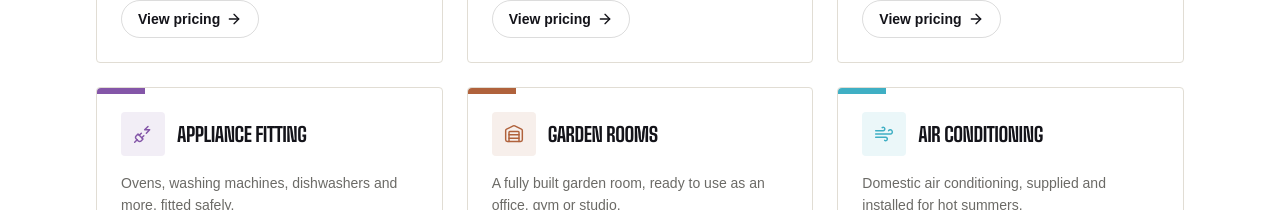
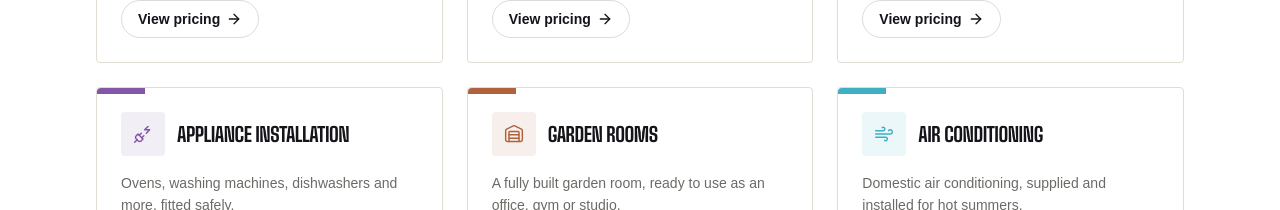
Before and after one commit to jasonkazakos-cpu/zebra-trades-website, a Next.js app: page / in a window 1280 px wide. Shown: the part 1460-1670 px from the top of the page. Built offline with nearby package versions, Linux system fonts and the light colour scheme; a web font is replaced by a local one.

Commit message:
Rename Appliance Fitting to Appliance Installation throughout site

```diff
--- a/data/services.ts
+++ b/data/services.ts
@@ -72,7 +72,7 @@ export const services: Service[] = [
   },
   {
     slug: "appliance-fitting",
-    title: "Appliance Fitting",
+    title: "Appliance Installation",
     icon: "PlugZap",
     swatch: "#8456A8",
     teaser: "Ovens, washing machines, dishwashers and more, fitted safely.",
```
